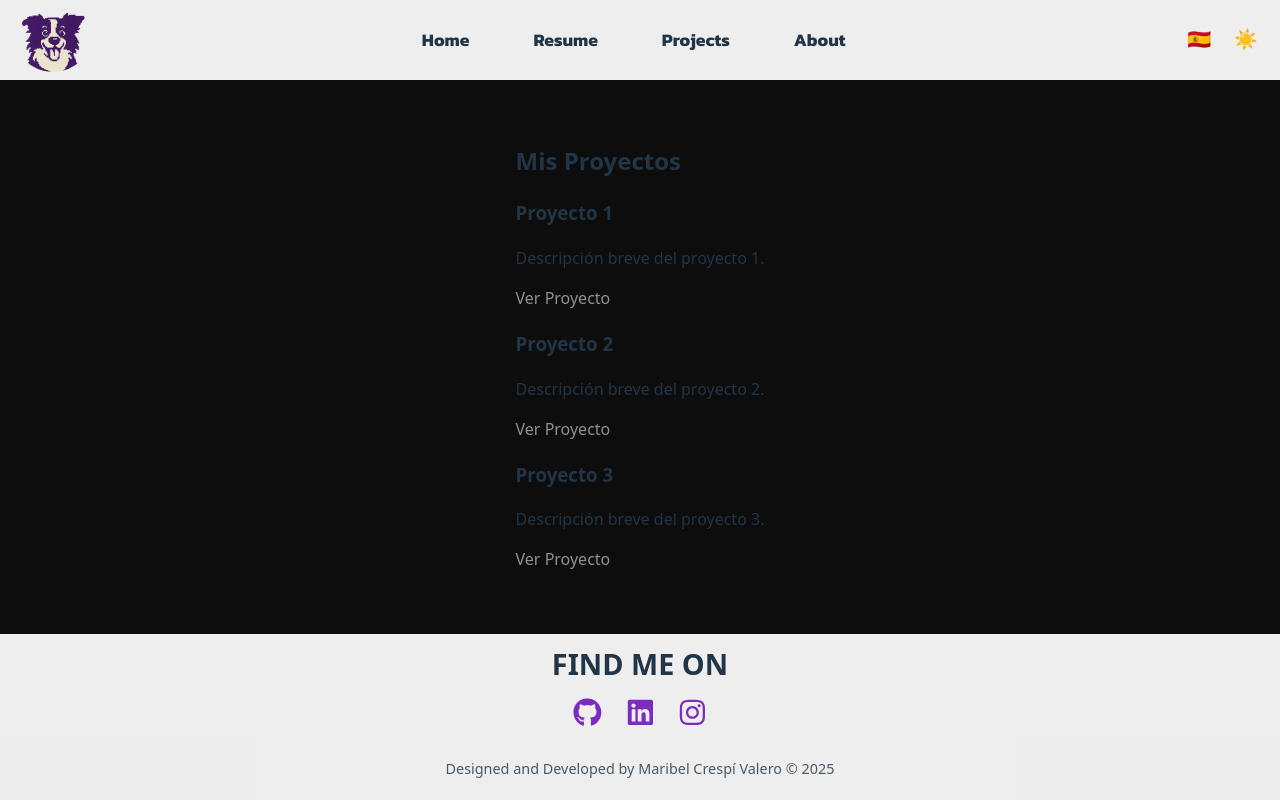
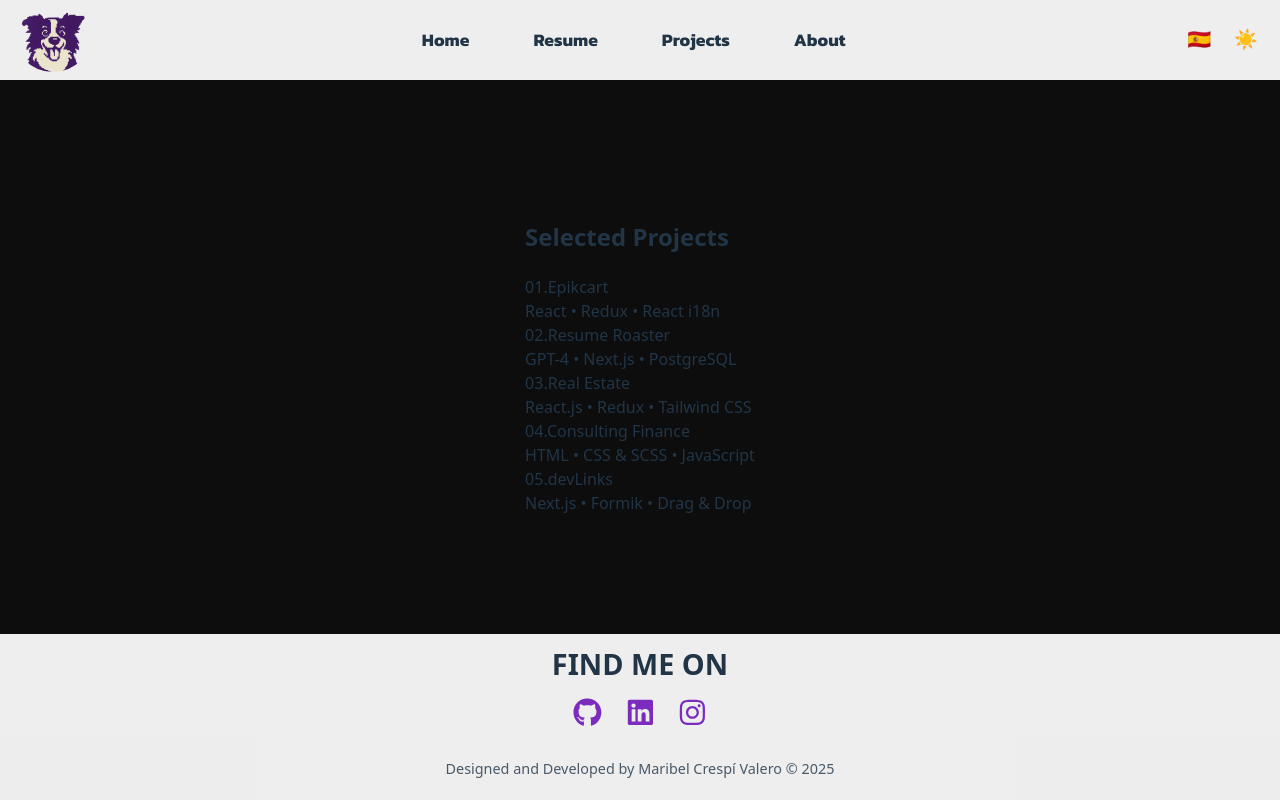
Before and after one commit to maribel95/portfolio, a React (Vite) app: page /projects in a window 1280 px wide. Built offline with nearby package versions, Linux system fonts and the light colour scheme; a web font is replaced by a local one.

Commit message:
Adding projects rute.

```diff
--- a/src/components/Projects.tsx
+++ b/src/components/Projects.tsx
@@ -1,40 +1,67 @@
-import React from "react";
+import { useState } from "react";
+import "@styles/Projects.scss";
 
 const projects = [
   {
-    title: "Proyecto 1",
-    description: "Descripción breve del proyecto 1.",
-    link: "https://enlace-proyecto1.com",
+    title: "Epikcart",
+    tech: ["React", "Redux", "React i18n"],
+    image: "/images/epikcart.png",
   },
   {
-    title: "Proyecto 2",
-    description: "Descripción breve del proyecto 2.",
-    link: "https://enlace-proyecto2.com",
+    title: "Resume Roaster",
+    tech: ["GPT-4", "Next.js", "PostgreSQL"],
+    image: "/images/resume-roaster.png",
   },
   {
-    title: "Proyecto 3",
-    description: "Descripción breve del proyecto 3.",
-    link: "https://enlace-proyecto3.com",
+    title: "Real Estate",
+    tech: ["React.js", "Redux", "Tailwind CSS"],
+    image: "/images/real-estate.png",
+  },
+  {
+    title: "Consulting Finance",
+    tech: ["HTML", "CSS & SCSS", "JavaScript"],
+    image: "/images/consulting.png",
+  },
+  {
+    title: "devLinks",
+    tech: ["Next.js", "Formik", "Drag & Drop"],
+    image: "/images/devlinks.png",
   },
 ];
 
-const Projects: React.FC = () => {
+export default function Projects() {
+  const [activeIndex, setActiveIndex] = useState<number | null>(null);
+
   return (
-    <section>
-      <h2>Mis Proyectos</h2>
-      <div>
-        {projects.map((project, index) => (
-          <div key={index} style={{ marginBottom: "20px" }}>
-            <h3>{project.title}</h3>
-            <p>{project.description}</p>
-            <a href={project.link} target="_blank" rel="noopener noreferrer">
-              Ver Proyecto
-            </a>
-          </div>
-        ))}
+    <section className="projects">
+      <div className="projects__container">
+        <div className="projects__list">
+          <h2 className="projects__title">Selected Projects</h2>
+          {projects.map((project, index) => (
+            <div
+              key={index}
+              className={`projects__item ${
+                activeIndex === index ? "active" : ""
+              }`}
+              onMouseEnter={() => setActiveIndex(index)}
+              onMouseLeave={() => setActiveIndex(null)}
+            >
+              <span className="projects__number">0{index + 1}.</span>
+              <span className="projects__name">{project.title}</span>
+              <div className="projects__tech">{project.tech.join(" • ")}</div>
+            </div>
+          ))}
+        </div>
+        <div className="projects__preview">
+          {activeIndex !== null && (
+            <img
+              src={projects[activeIndex].image}
+              alt={projects[activeIndex].title}
+              className="projects__image"
+            />
+          )}
+        </div>
       </div>
     </section>
   );
-};
-
-export default Projects;
+}
```
Also changed, not shown: src/styles/Projects.scss (added).
